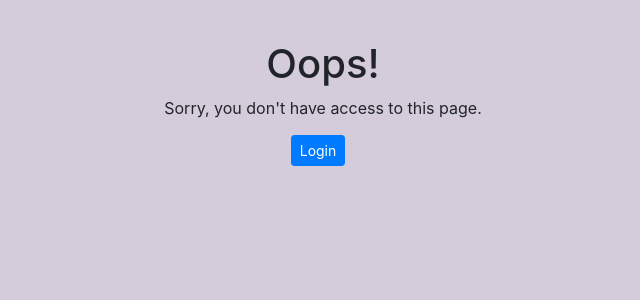
After one commit to monicadsong/hbc-webapp, a Flask app: template templates/403.html in a window 1280 px wide. The commit adds this page. Shown: the top 300 px of the page, without its empty margins (317-957 px from the left). Run offline with Flask 2, Linux system fonts and the light colour scheme; the template is opened without the code that fills it, so the values that code supplies are empty; some libraries are stand-ins or nearby versions.

Commit message:
created error pages

```diff
--- a/g.py
+++ b/g.py
@@ -9,3 +9,5 @@ import os
 # flask application object
 app = Flask(__name__)
 app.config.from_object('config')
+
+#print (__name__)
--- /dev/null
+++ b/templates/403.html
@@ -0,0 +1,36 @@
+<!DOCTYPE html>
+<html>
+  <head>
+    <meta charset="utf-8">
+    <meta name="viewport" content="width=device-width, initial-scale=1, shrink-to-fit=no">
+    <title>HBC Tech Week | 403 Unauthorized</title>
+    <!-- Bootstrap core CSS -->
+    <link href="/static/css/bootstrap.min.css" rel="stylesheet">
+    <style>
+    body, html {background-color: rgb(212, 203, 219);}
+    .error-template {padding: 40px 15px;text-align: center;}
+    .error-actions {margin-top:15px;margin-bottom:15px;}
+    .error-actions .btn { margin-right:10px; }
+    </style>
+  </head>
+
+  <body>
+    <div class="container">
+    <div class="row">
+        <div class="col-md-12">
+            <div class="error-template">
+                <h1>
+                    Oops!</h1>
+                <div class="error-details">
+                   Sorry, you don't have access to this page.
+                </div>
+                <div class="error-actions">
+                    <a href="/login" class="btn btn-primary btn-sm"><span class="glyphicon glyphicon-home"></span> Login</a>
+                </div>
+            </div>
+        </div>
+    </div>
+</div>
+
+</body>
+</html>
--- a/templates/login.html
+++ b/templates/login.html
@@ -3,14 +3,14 @@
   <head>
     <meta charset="utf-8">
     <meta name="viewport" content="width=device-width, initial-scale=1, shrink-to-fit=no">
-    <title>HBC Tech Week | Login</title>
+    <title>HBC Tech Week | 404</title>
     <!-- Bootstrap core CSS -->
     <link href="/static/css/bootstrap.min.css" rel="stylesheet">
     <!-- Custom styles for this template -->
     <link href="../static/login_style.css" rel="stylesheet">
   </head>
 
-  <body>
+   <body>
     <div class="container">
       <div class="card card-container">
           <h5 class="card-title">HBC Tech Week Scheduler</h5>
--- a/views.py
+++ b/views.py
@@ -17,7 +17,7 @@ def login_required(f):
   def wrapper(*args, **kwargs):
     name = fk.request.cookies.get('user_id')
     if not dm.is_valid_user(name):
-      return "You need to login first", 401
+      return fk.render_template('403.html'), 403
     else:
       return f(*args, **kwargs)
 
@@ -34,7 +34,7 @@ def user_login():
       resp.set_cookie('user_id', fk.request.form['username'])
       return resp
     else:
-      return "Ether username or password is not correct, please try again", 406
+      return fk.render_template('401.html'), 401
   else:
     return fk.render_template('login.html')
 
@@ -50,7 +50,7 @@ def logout():
 def admin():
   user_id = fk.request.cookies.get('user_id')
   if user_id != 'harvardballetcompany@gmail.com':
-    return "Sorry, you don't have access this page.", 403
+    return fk.render_template('403.html'), 403
   else:
     return fk.render_template('admin.html', user_name = user_id)
 
```
Also changed, not shown: templates/401.html (added, +35 -0 lines).
